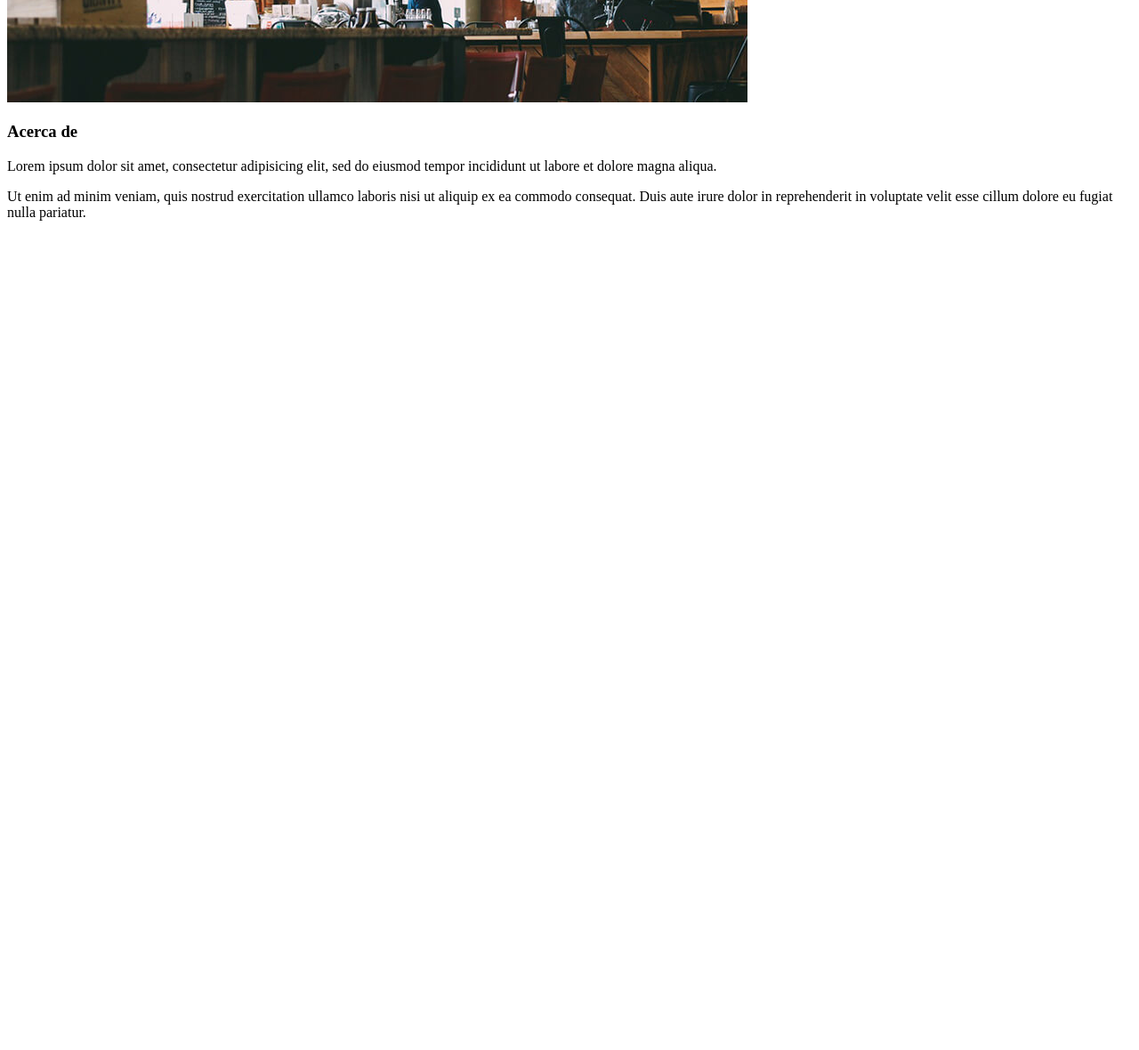
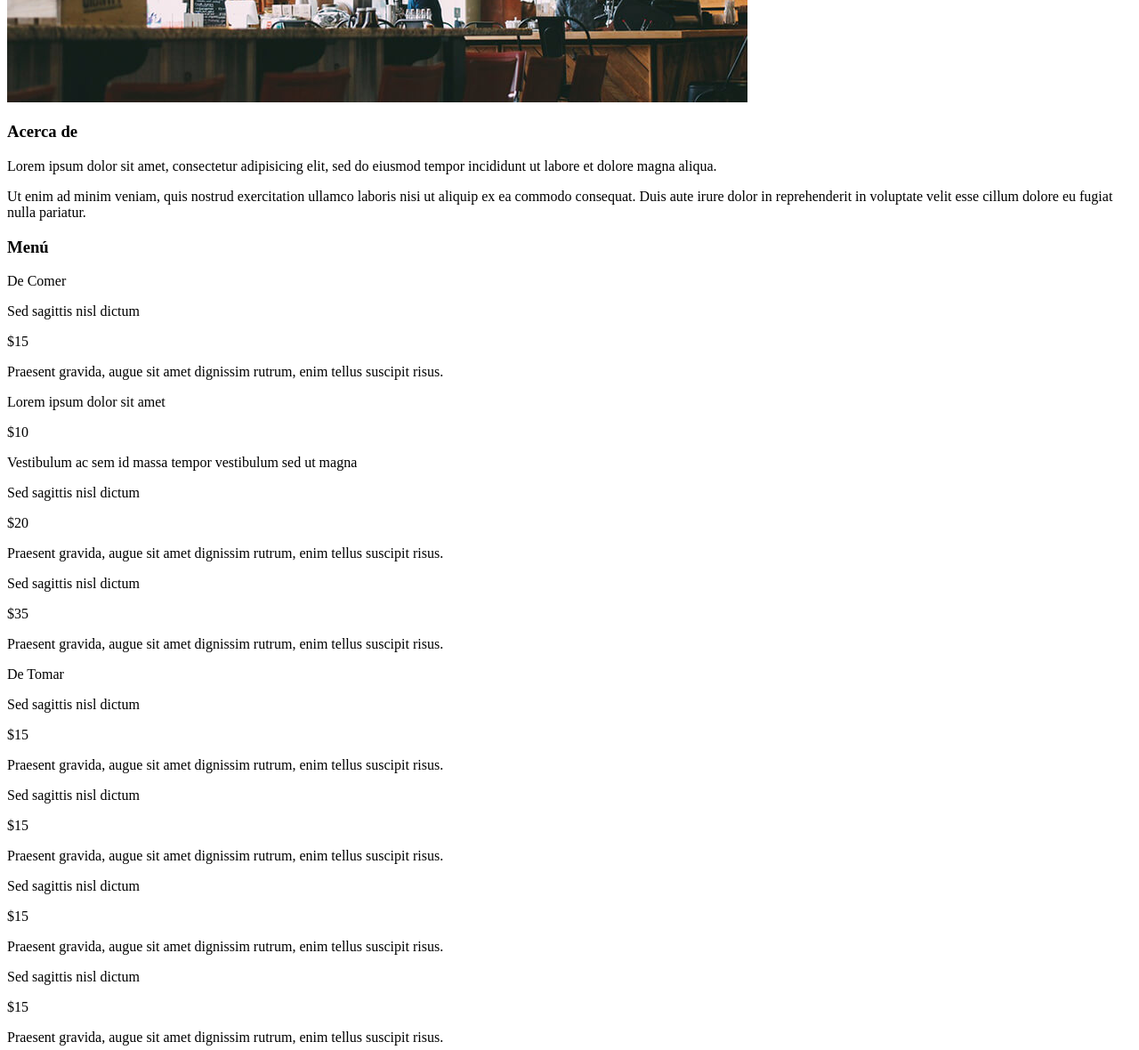
Before and after one commit to northerchild/Cafe_WebSite, a plain HTML site: page index.html in a window 1280 px wide. Shown: the part 500-1680 px from the top of the page at 89% size. Before the commit the page ends 800 px from the top, so only its background shows below. Drawn offline with Linux system fonts and the light colour scheme.

Commit message:
Se agrega la estructura basica tanto para la seccion menu como para la seccion de galeria

```diff
--- a/index.html
+++ b/index.html
@@ -48,12 +48,97 @@
 		<!--Fin Acerca_de-->
 		<!--Menu-->
 			<section class="menu">
+				<div class="contenedor">
+					<h3 class="titulo" id="platillos">Menú</h3>
+					<div class="contenedor-menu">
+						<div class="contenedor-menu2">
+							<article>
+								<p class="categoria">De Comer</p>
+							<div class="platillo">
+								<p class="nombre">Sed sagittis nisl dictum</p>
+								<p class="precio">$15</p>
+								<p class="descripcion">Praesent gravida, augue sit amet dignissim rutrum,
+								enim tellus suscipit risus.</p>
+							</div>
+							<div class="platillo">
+								<p class="nombre">Lorem ipsum dolor sit amet</p>
+								<p class="precio">$10</p>
+								<p class="descripcion">Vestibulum ac sem id massa tempor vestibulum sed
+								ut magna</p>
+							</div>
+							<div class="platillo">
+								<p class="nombre">Sed sagittis nisl dictum</p>
+								<p class="precio">$20</p>
+								<p class="descripcion">Praesent gravida, augue sit amet dignissim rutrum,
+								enim tellus suscipit risus.</p>
+							</div>
+							<div class="platillo">
+								<p class="nombre">Sed sagittis nisl dictum</p>
+								<p class="precio">$35</p>
+								<p class="descripcion">Praesent gravida, augue sit amet dignissim rutrum,
+								enim tellus suscipit risus.</p>
+							</div>
+							</article>
 
+													<article>
+							<p class="categoria">De Tomar</p>
+							<div class="platillo">
+								<p class="nombre">Sed sagittis nisl dictum</p>
+								<p class="precio">$15</p>
+								<p class="descripcion">Praesent gravida, augue sit amet dignissim rutrum,
+								enim tellus suscipit risus.</p>
+							</div>
+							<div class="platillo">
+								<p class="nombre">Sed sagittis nisl dictum</p>
+								<p class="precio">$15</p>
+								<p class="descripcion">Praesent gravida, augue sit amet dignissim rutrum,
+								enim tellus suscipit risus.</p>
+							</div>
+							<div class="platillo">
+								<p class="nombre">Sed sagittis nisl dictum</p>
+								<p class="precio">$15</p>
+								<p class="descripcion">Praesent gravida, augue sit amet dignissim rutrum,
+								enim tellus suscipit risus.</p>
+							</div>
+							<div class="platillo">
+								<p class="nombre">Sed sagittis nisl dictum</p>
+								<p class="precio">$15</p>
+								<p class="descripcion">Praesent gravida, augue sit amet dignissim rutrum,
+								enim tellus suscipit risus.</p>
+							</div>
+						</article>
+
+						</div>
+					</div>
+				</div>
 			</section>
 		<!--Fin Menu-->
 		<!--Galeria-->
 			<section class="galeria" id="galeria">
-
+				<div class="foto">
+					<img src="img/1.jpg" alt="">
+				</div>
+				<div class="foto">
+					<img src="img/2.jpg" alt="">
+				</div>
+				<div class="foto">
+					<img src="img/3.jpg" alt="">
+				</div>
+				<div class="foto">
+					<img src="img/4.jpg" alt="">
+				</div>
+				<div class="foto">
+					<img src="img/5.jpg" alt="">
+				</div>
+				<div class="foto">
+					<img src="img/6.jpg" alt="">
+				</div>
+				<div class="foto">
+					<img src="img/7.jpg" alt="">
+				</div>
+				<div class="foto">
+					<img src="img/8.jpg" alt="">
+				</div>
 			</section>
 		<!--Fin Galeria-->
 		<!--Ubicación-->
```
